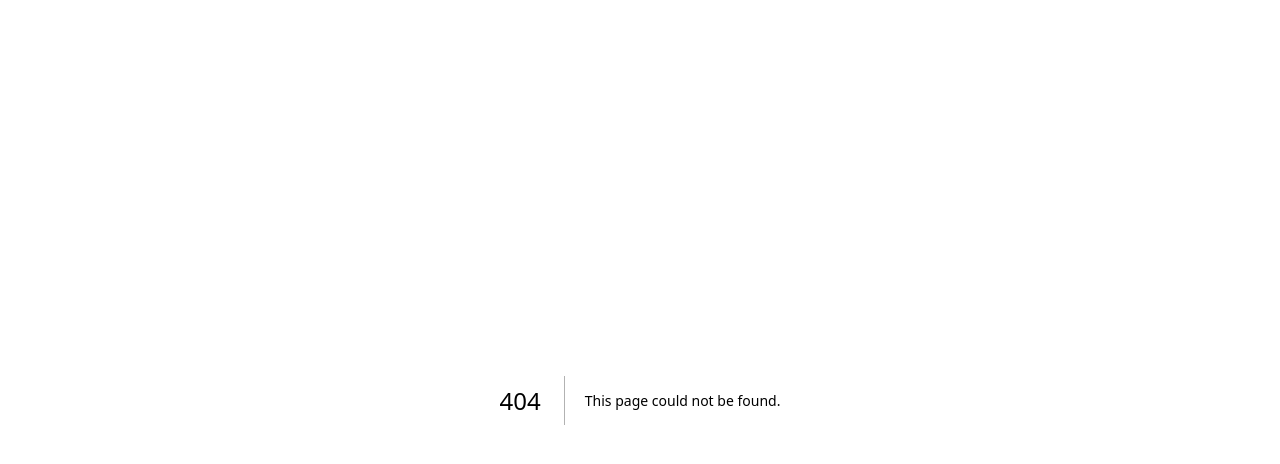
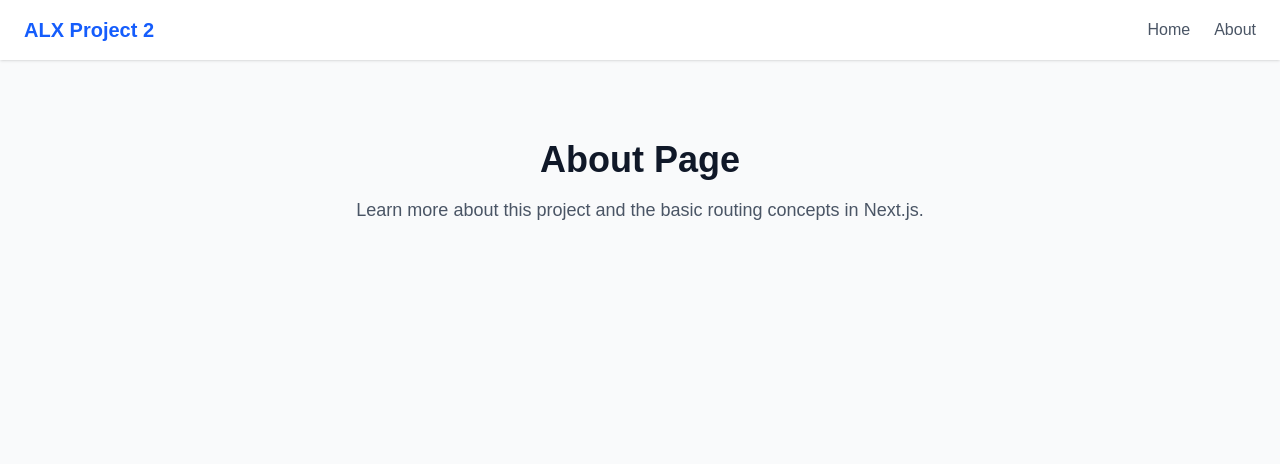
Before and after one commit to joelmutiso/alx-project-0x02-setup, a Next.js app in the folder alx-project-0x02/: page /about in a window 1280 px wide. Before the commit this address had no page. Shown: the top 464 px of the page. Built offline with nearby package versions, Linux system fonts and the light colour scheme.

Commit message:
Implemented basic routing with /home and /about pages and updated Header navigation

```diff
--- a/alx-project-0x02/components/layout/Header.tsx
+++ b/alx-project-0x02/components/layout/Header.tsx
@@ -1,10 +1,14 @@
+import Link from 'next/link';
+
 const Header = () => {
   return (
-    <header className="bg-white shadow-sm py-4 px-6 flex justify-between items-center w-full">
-      <div className="text-xl font-bold text-gray-800">ALX Project 2</div>
-      <nav className="space-x-4">
-        <a href="#" className="text-gray-600 hover:text-blue-600 transition">Home</a>
-        <a href="#" className="text-gray-600 hover:text-blue-600 transition">About</a>
+    <header className="bg-white shadow-sm py-4 px-6 flex flex-col md:flex-row justify-between items-center w-full">
+      <div className="text-xl font-bold text-blue-600 mb-4 md:mb-0">
+        <Link href="/">ALX Project 2</Link>
+      </div>
+      <nav className="flex space-x-6">
+        <Link href="/home" className="text-gray-600 hover:text-blue-600 font-medium">Home</Link>
+        <Link href="/about" className="text-gray-600 hover:text-blue-600 font-medium">About</Link>
       </nav>
     </header>
   );
--- /dev/null
+++ b/alx-project-0x02/pages/about.tsx
@@ -0,0 +1,17 @@
+import Header from "@/components/layout/Header";
+
+const AboutPage = () => {
+  return (
+    <div className="min-h-screen bg-gray-50">
+      <Header />
+      <main className="flex flex-col items-center justify-center py-20 px-4">
+        <h1 className="text-4xl font-bold text-gray-900 mb-4">About Page</h1>
+        <p className="text-lg text-gray-600 text-center max-w-2xl">
+          Learn more about this project and the basic routing concepts in Next.js.
+        </p>
+      </main>
+    </div>
+  );
+};
+
+export default AboutPage;
--- /dev/null
+++ b/alx-project-0x02/pages/home.tsx
@@ -0,0 +1,17 @@
+import Header from "@/components/layout/Header";
+
+const HomePage = () => {
+  return (
+    <div className="min-h-screen bg-gray-50">
+      <Header />
+      <main className="flex flex-col items-center justify-center py-20 px-4">
+        <h1 className="text-4xl font-bold text-gray-900 mb-4">Home Page</h1>
+        <p className="text-lg text-gray-600 text-center max-w-2xl">
+          Welcome to the Home Page of our Next.js Routing project.
+        </p>
+      </main>
+    </div>
+  );
+};
+
+export default HomePage;
```
